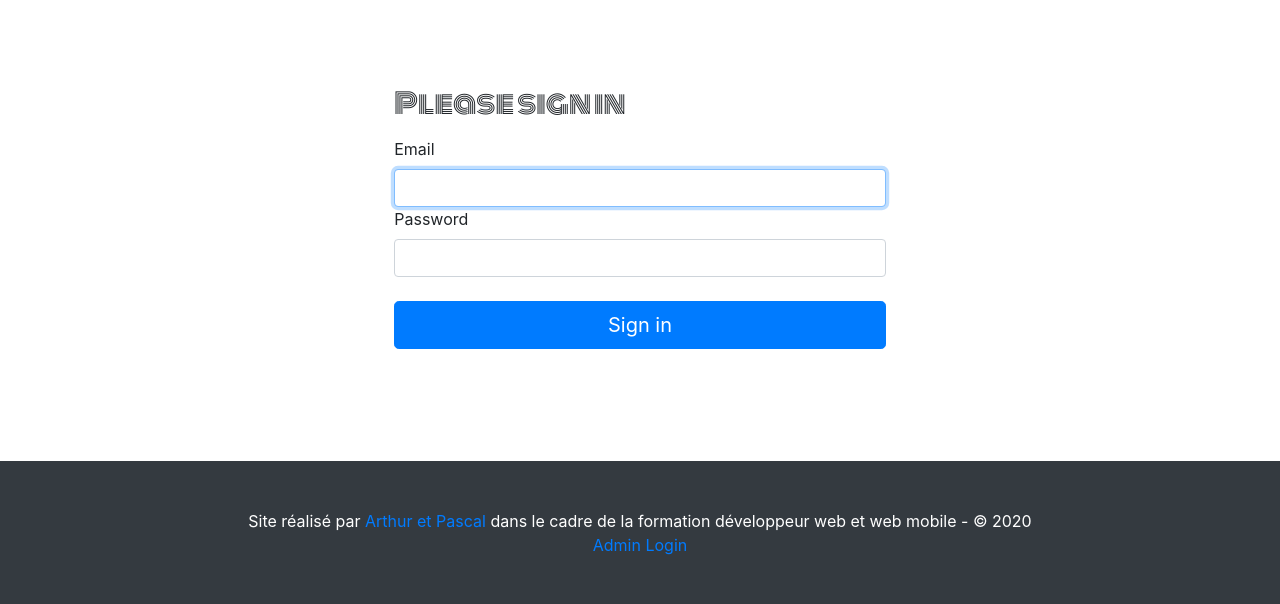
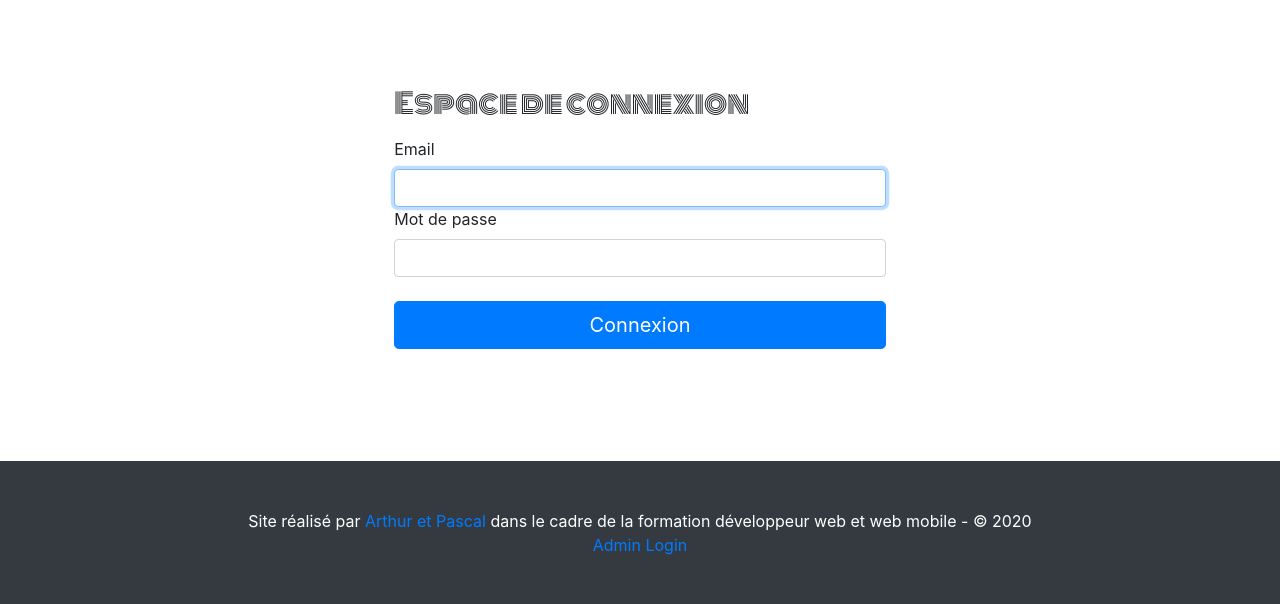
Before and after one commit to pascal-berry79/TP-VOITURES-SYMFONY, a Symfony app: template templates/security/login.html.twig in a window 1280 px wide. Shown: the part 82-686 px from the top of the page. Run offline with Twig, Linux system fonts and the light colour scheme; the template is opened without the code that fills it, so the values that code supplies are empty; some libraries are stand-ins or nearby versions.

Commit message:
Passez en français

```diff
--- a/templates/security/login.html.twig
+++ b/templates/security/login.html.twig
@@ -1,6 +1,6 @@
 {% extends 'base.html.twig' %}
 
-{% block title %}Log in!{% endblock %}
+{% block title %}Connexion{% endblock %}
 
 {% block body %}
 <form method="post">
@@ -14,10 +14,10 @@
         </div>
     {% endif %}
 
-    <h1 class="h3 mb-3 font-weight-normal">Please sign in</h1>
+    <h1 class="h3 mb-3 font-weight-normal">Espace de connexion</h1>
     <label for="inputEmail">Email</label>
     <input type="email" value="{{ last_username }}" name="email" id="inputEmail" class="form-control" required autofocus>
-    <label for="inputPassword">Password</label>
+    <label for="inputPassword">Mot de passe</label>
     <input type="password" name="password" id="inputPassword" class="form-control" required>
 
     <input type="hidden" name="_csrf_token"
@@ -36,7 +36,7 @@
     #}
 
     <button class="btn btn-lg btn-primary" type="submit">
-        Sign in
+        Connexion
     </button>
 </form>
 {% endblock %}
```
